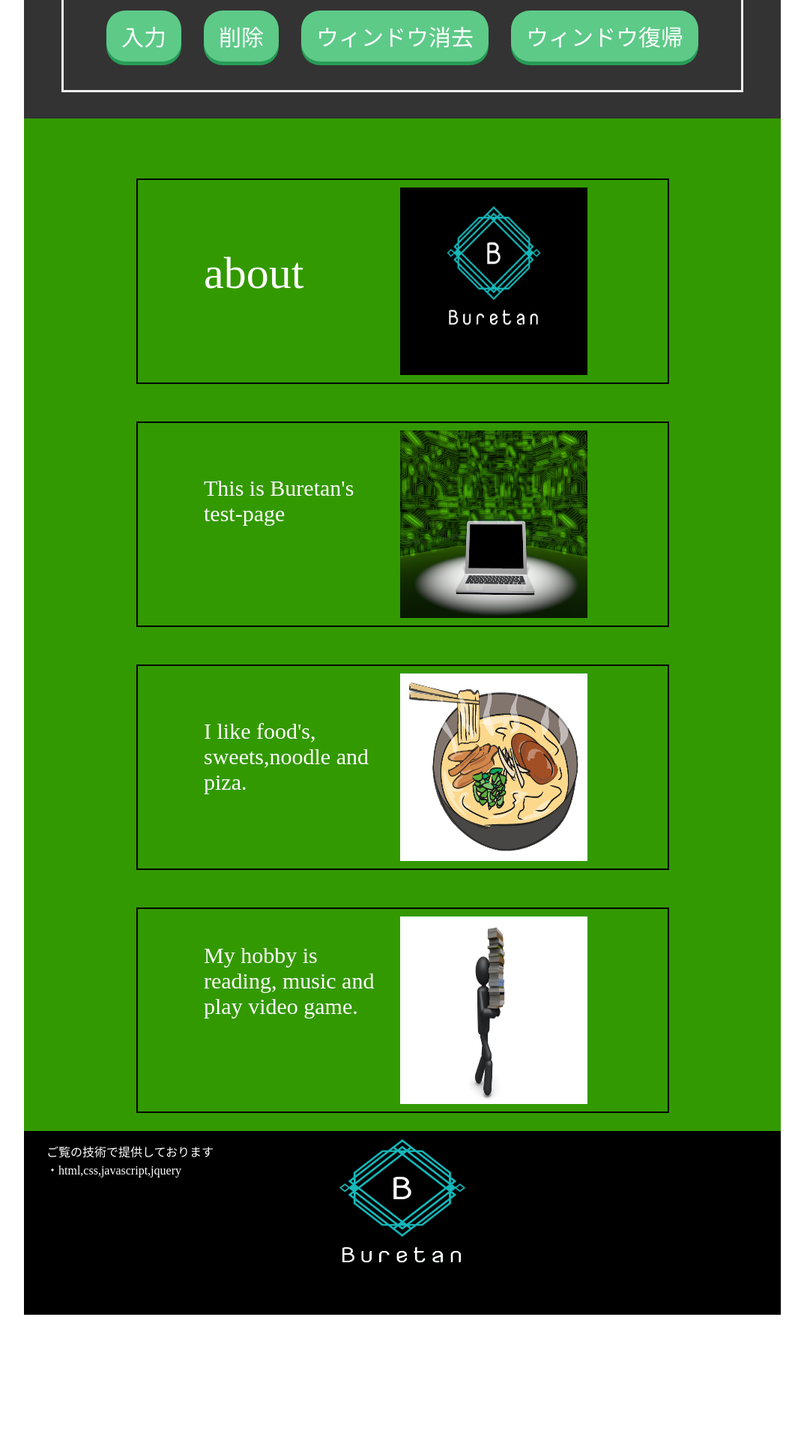
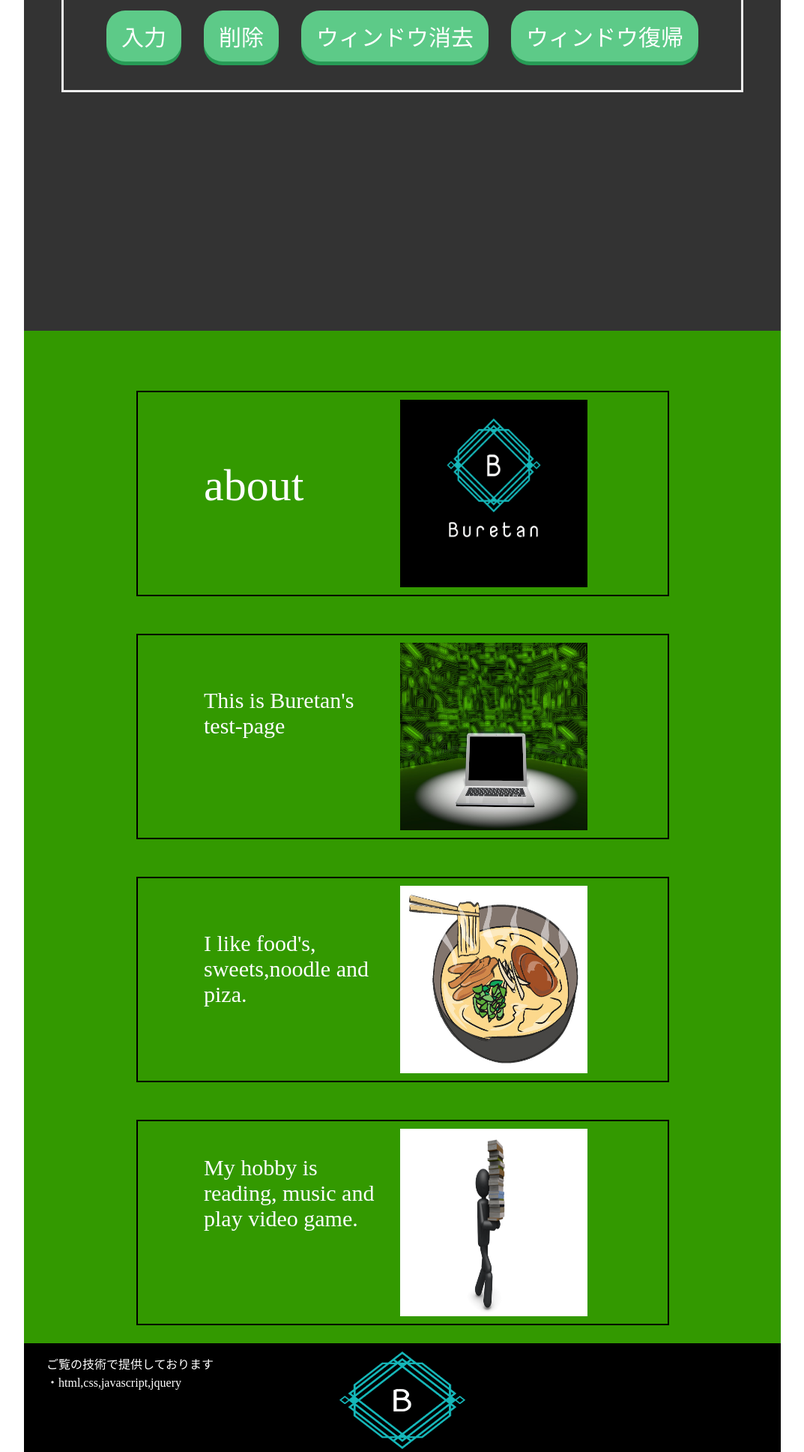
Before and after one commit to Buretan/Buretan.github.io, a PHP site: page / in a window 1280 px wide. Shown: the part 1602-3538 px from the top of the page at 75% size, without its empty margins (103-1176 px from the left). Before the commit the page ends 3355 px from the top, so only its background shows below. Run offline with PHP 8.4, Linux system fonts and the light colour scheme; some libraries are stand-ins or nearby versions.

Commit message:
Update css1.css

```diff
--- a/css1.css
+++ b/css1.css
@@ -29,7 +29,7 @@ a:hover{
   padding: 30px;
   width: 100%;
   max-width: 950px;
-  height: auto;
+  height: 1750px;
   background-color: #333;
   color: #eee;
   overflow: hidden;
```
